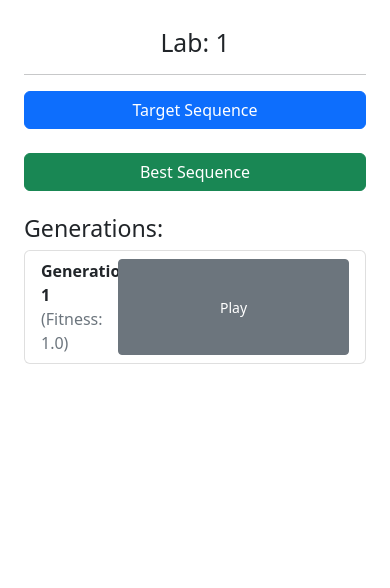
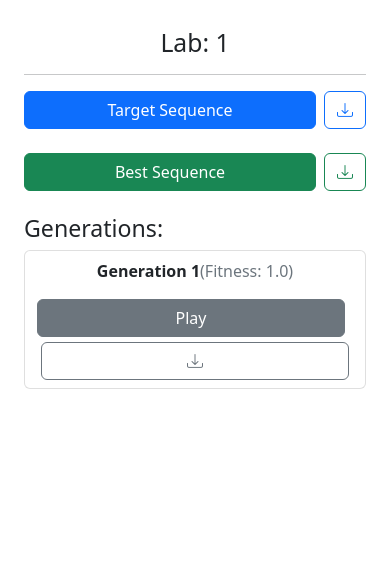
Before and after one commit to amirkhgraphic/musical-note-generator, a Django app: page /music/labs/1/ in a window 390 px wide. Shown: the part 96-684 px from the top of the page. Run offline with Django 5.2, Linux system fonts and the light colour scheme; tables that the repository leaves empty hold one stand-in row (values such as "Sample post"); some libraries are stand-ins or nearby versions.

Commit message:
add responsiveness to details page

```diff
--- a/music/templates/music/lab_detail.html
+++ b/music/templates/music/lab_detail.html
@@ -9,26 +9,39 @@
 
     <div class="mb-4">
         <div class="d-flex align-items-center">
-            <button class="btn btn-primary w-100" onclick="playMidi('{{ lab.target_sequence.url }}')">Target Sequence</button>
+            <button class="btn btn-primary w-100 me-2" onclick="playMidi('{{ lab.target_sequence.url }}')">Target Sequence</button>
+
+            <a href="{{ lab.target_sequence.url }}" download class="btn btn-outline-primary" title="Download">
+                <i class="bi bi-download"></i>
+            </a>
         </div>
     </div>
 
+
     <div class="mb-4">
         <div class="d-flex align-items-center">
-            <button class="btn btn-success w-100" onclick="playMidi('{{ lab.best_note.url }}')">Best Sequence</button>
+            <button class="btn btn-success w-100 me-2" onclick="playMidi('{{ lab.best_note.url }}')">Best Sequence</button>
+
+            <a href="{{ lab.best_note.url }}" download class="btn btn-outline-success" title="Download">
+                <i class="bi bi-download"></i>
+            </a>
         </div>
     </div>
 
     <h3>Generations:</h3>
     <ul class="list-group">
         {% for generation in lab.generations.all %}
-        <li class="list-group-item d-flex justify-content-between">
-            <div class="d-flex flex-column w-25">
+        <li class="list-group-item d-flex flex-column flex-md-row justify-content-between mb-3">
+            <div class="d-flex flex-row flex-md-column generation-title">
                 <strong>Generation {{ generation.number }}</strong>
                 <span class="text-muted">(Fitness: {{ generation.best_fitness }})</span>
             </div>
-            <div class="w-100">
-                <button class="btn btn-secondary btn-sm w-100 h-100" onclick="playMidi('{{ generation.best_note.url }}')">Play</button>
+            <div class="d-flex align-items-center w-100 flex-column flex-md-row">
+                <button class="btn btn-secondary w-100 me-2" onclick="playMidi('{{ generation.best_note.url }}')">Play</button>
+
+                <a href="{{ generation.best_note.url }}" download class="btn btn-outline-secondary btn-generations" title="Download">
+                    <i class="bi bi-download"></i>
+                </a>
             </div>
         </li>
         {% endfor %}
--- a/static/css/styles.css
+++ b/static/css/styles.css
@@ -13,3 +13,24 @@ div.line {
     height: 3px;
     background-color: white;
 }
+
+.btn-generations {
+    width: 100%;
+    margin-top: 5px;
+}
+
+.generation-title {
+    width: 100%;
+    justify-content: center;
+    margin-bottom: 1rem;
+}
+
+@media (min-width: 768px) {
+    .btn-generations {
+        width: auto;
+    }
+
+    .generation-title {
+        width: 25%;
+    }
+}
--- a/templates/base.html
+++ b/templates/base.html
@@ -7,7 +7,7 @@
         <link href='https://fonts.googleapis.com/css?family=Inter' rel='stylesheet'>
         <link rel="stylesheet" href="https://cdn.jsdelivr.net/npm/bootstrap-icons@1.7.2/font/bootstrap-icons.css">
         <link href="https://cdn.jsdelivr.net/npm/bootstrap@5.2.3/dist/css/bootstrap.min.css" rel="stylesheet" integrity="sha384-rbsA2VBKQhggwzxH7pPCaAqO46MgnOM80zW1RWuH61DGLwZJEdK2Kadq2F9CUG65" crossorigin="anonymous">
-
+        <link href="https://cdn.jsdelivr.net/npm/bootstrap-icons/font/bootstrap-icons.css" rel="stylesheet">
         <script type='text/javascript' src='//www.midijs.net/lib/midi.js'></script>
         {% load static %}
         <link rel="stylesheet" href="{% static 'css/styles.css' %}">
```
